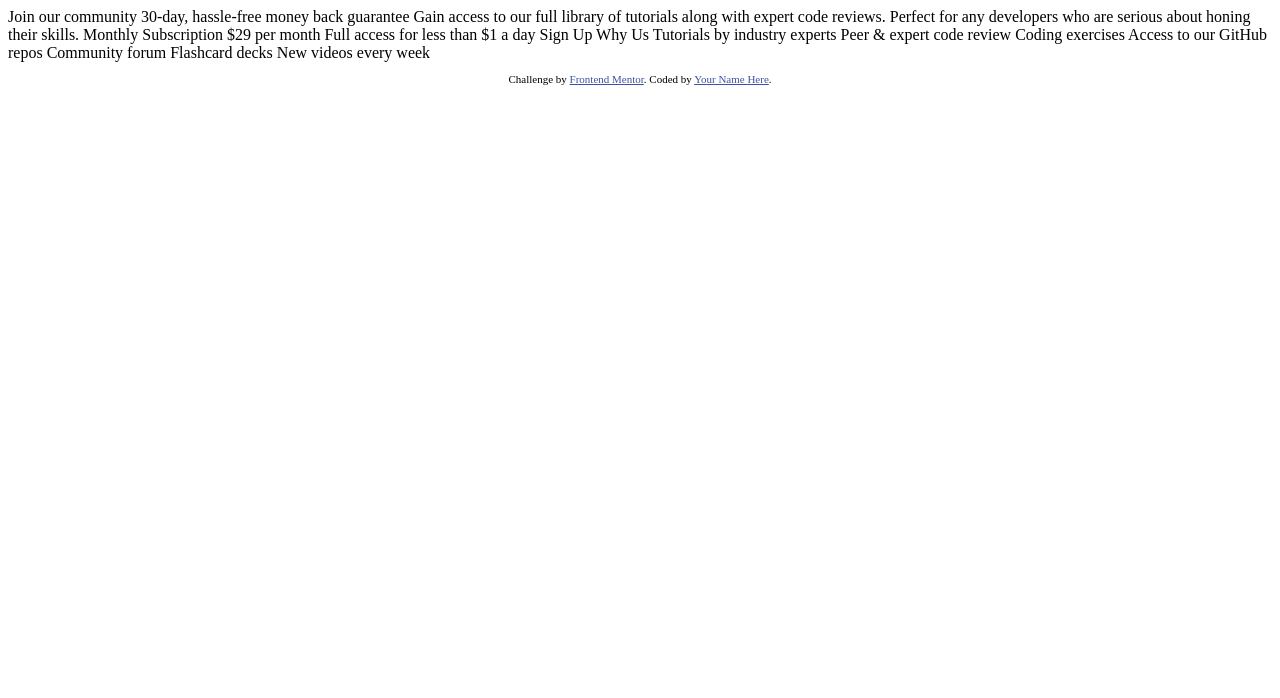
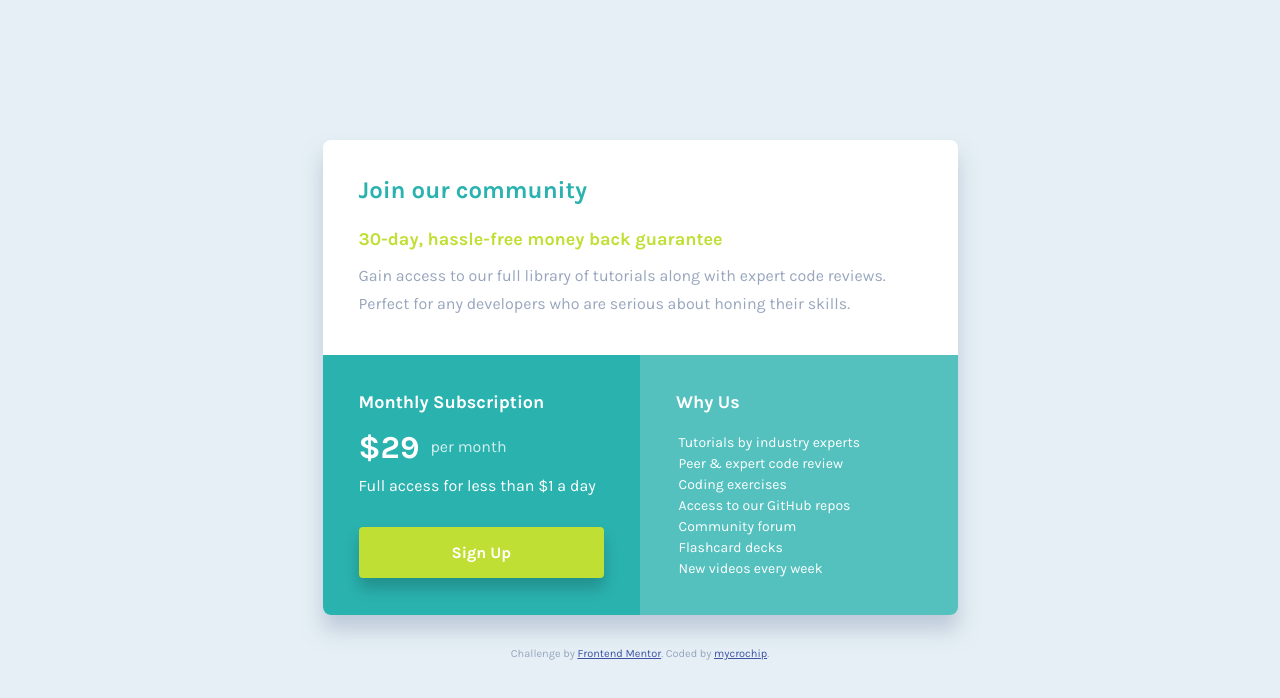
Before and after one commit to mycrochip/single-price-grid-component, a plain HTML site: page index.html in a window 1280 px wide. Drawn offline with Linux system fonts and the light colour scheme.

Commit message:
Completed challenge

```diff
--- /dev/null
+++ b/index.css
@@ -0,0 +1,253 @@
+/* Google Fonts */
+@import url('https://fonts.googleapis.com/css2?family=Karla:wght@400;700&display=swap');
+
+:root {
+    /* Layout */
+    --vw-mobile: 375px;
+    --vw-desktop: 1440px;
+
+    /* Colors */
+    --clr-primary-400: hsl(179, 62%, 43%);
+    --clr-primary-500: hsl(71, 73%, 54%);
+
+    --clr-primary-a: 179 62% 43%;
+
+    --clr-neutral-400: hsl(218, 22%, 67%);
+    --clr-neutral-500: hsl(204, 43%, 93%);
+    --clr-neutral-1000: hsl(0, 0%, 100%);
+
+    --clr-neutral-0-a: 0 0% 0%;
+    --clr-neutral-1000-a: 0 0% 100%;
+
+    /* --clr-shadow-700: hsla(218, 22%, 67%, 0.5);
+    --clr-shadow-300: rgba(0, 0, 0, 0.5); */
+
+    /* Typography */
+    --ff-primary: 'Karla', sans-serif;
+    --fs-primary: 1rem;
+    --fw-400: 400;
+    --fw-700: 700;
+}
+
+*,
+*::before,
+*::after {
+    box-sizing: border-box;
+    margin: 0;
+}
+
+body {
+    background-color: var(--clr-neutral-500);
+    color: var(--clr-neutral-400);
+    font-family: var(--ff-primary);
+    font-size: var(--fs-primary);
+    font-weight: var(--fw-400);
+    padding-inline: calc(0.0853 * 100vw); /*2rem : 16/375*/
+    display: flex;
+    flex-direction: column;
+    justify-content: center;
+    align-items: center;
+    min-height: 100vh;
+}
+
+pre {
+    font-family: inherit;
+    margin-left: -1.7rem;
+}
+
+
+.wrapper {
+    display: grid;
+    grid-template-areas:
+                        "section--1"
+                        "section--2"
+                        "section--3";
+    justify-content: center;
+    align-items: center;
+    background-color: var(--clr-neutral-1000);
+    max-width: 39.6875rem; /* 635px*/
+    border-radius: 0.25rem;
+    overflow: hidden;
+    margin-block-end: 2rem;
+    box-shadow: 0 15px 20px var(--clr-shadow-700, hsla(218, 22%, 67%, 0.5));
+}
+
+.section--1 {
+    grid-area: section--1;
+}
+
+.section--1__title {
+    color: var(--clr-primary-400);
+    font-size: 1.21875rem; /*19.5px*/
+}
+
+.section--1__subtitle {
+    font-size: 0.90625rem; /*14.5px*/
+    color: var(--clr-primary-500);
+    padding-bottom: 1.5rem;
+}
+
+.section--1__text {
+    font-size: 0.8125rem;
+    line-height: 1.8;
+    padding-bottom: 0.5rem;
+}
+
+.section--2 {
+    grid-area: section--2;
+    background-color: var(--clr-primary-400);
+    font-size: 1rem;
+}
+
+.section--2__pricing {
+    position: relative;
+    margin-inline-start: 4.75rem;
+    padding-bottom: 1rem;
+    color: hsla( var(--clr-neutral-1000-a) / 0.8);
+}
+
+.section--2__pricing .price {
+    position: absolute;
+    margin-inline: -4.5rem;
+    margin-block: -0.5rem 0;
+    color: var(--clr-neutral-1000);
+    font-size: 2rem;
+    font-weight: var(--fw-700);
+}
+
+.section--2__text {
+    font-size: 1rem;
+}
+
+.sign-up-btn {
+    font-family: inherit;
+    font-size: 1rem;
+    font-weight: var(--fw-700);
+    color: var(--clr-neutral-1000);
+    background-color: var(--clr-primary-500);
+    border: none;
+    border-radius: 0.25rem;
+    width: 100%;
+    margin-top: 2rem;
+    padding: 0.8rem;
+    box-shadow: 0 10px 15px hsla( var(--clr-neutral-0-a) / 0.2 );
+}
+
+.section--3 {
+    grid-area: section--3;
+    background-color: hsl( var(--clr-primary-a) / 0.8 );
+}
+
+.section--3__text {
+    font-size: 0.875rem; /*14px*/
+    line-height: 1.5;
+}
+
+.section {
+    padding: 6.4vw; /* 24px/375px  * 100vw*/
+}
+
+.section--2,
+.section--3 {
+    color: var(--clr-neutral-1000);
+}
+
+.section--1__title,
+.section--2__title,
+.section--3__title {
+    font-weight: var(--fw-700);
+    padding-bottom: 1.5rem;
+}
+
+.section--2__title,
+.section--3__title {
+    font-size: 1.125rem; /*18px*/
+}
+
+.attribution {
+    font-size: 11px;
+    text-align: center;
+}
+
+.attribution a {
+    color: hsl(228, 45%, 44%);
+}
+
+@media only screen and (min-width: 960px) {
+
+    pre {
+        margin-left: -1.5rem;
+    }
+
+    .wrapper {
+        margin-inline: auto;
+        border-radius: 0.5rem;
+        grid-template-areas:
+                            "section--1 section--1"
+                            "section--2 section--3";
+        grid-template-columns: 1fr 1fr;
+    }
+
+    .section {
+        padding: 2.25rem;
+    }
+
+    .section--1__title {
+        font-size: 1.5rem;
+    }
+
+    .section--1__subtitle {
+        font-size: 1.125rem;
+        padding-bottom: 0.75rem;
+    }
+
+    .section--1__text {
+        font-size: 1rem;
+        padding-bottom: 0;
+    }
+
+    .section--2__text {
+        padding-top: 1rem;
+    }
+
+    .section--2,
+    .section--3 {
+        height: 100%;
+        font-size: 0.9375rem;
+    }
+
+    .section--2__title,
+    .section--3__title {
+        font-size: 1.125rem;
+    }
+
+    .section--2__pricing {
+        margin-inline-start: 4.5rem;
+        padding-bottom: 0.25rem;
+        font-size: 1rem;
+    }
+
+    .section--2__pricing .price {
+        margin-inline-start: -4.5rem;
+        font-size: 2rem;
+    }
+
+    .section--3__title {
+        padding-bottom: 1.2rem;
+    }
+
+
+    .sign-up-btn {
+        font-size: 1rem;
+        width: 100%;
+        margin-top: 2rem;
+        padding: 1rem;
+        box-shadow: 0 10px 15px hsla( var(--clr-neutral-0-a) / 0.2 );
+    }
+
+    .section--3__text {
+        font-size: 0.875rem; /*13px*/
+        line-height: 1.5;
+    }
+
+}
--- a/index.html
+++ b/index.html
@@ -5,45 +5,51 @@
   <meta name="viewport" content="width=device-width, initial-scale=1.0"> <!-- displays site properly based on user's device -->
 
   <link rel="icon" type="image/png" sizes="32x32" href="./images/favicon-32x32.png">
+  <link rel="stylesheet" type="text/css" href="index.css">
 
   <title>Frontend Mentor | Single Price Grid Component</title>
 
-  <!-- Feel free to remove these styles or customise in your own stylesheet 👍 -->
-  <style>
-    .attribution { font-size: 11px; text-align: center; }
-    .attribution a { color: hsl(228, 45%, 44%); }
-  </style>
 </head>
+
 <body>
-  Join our community
+  <main class="wrapper">
+    <section class="section section--1">
+      <h2 class="section--1__title">Join our community</h2>
 
-  30-day, hassle-free money back guarantee
+      <h3 class="section--1__subtitle">30-day, hassle-free money back guarantee</h3>
 
-  Gain access to our full library of tutorials along with expert code reviews.
-  Perfect for any developers who are serious about honing their skills.
+      <p class="section--1__text">Gain access to our full library of tutorials along with expert code reviews.
+        Perfect for any developers who are serious about honing their skills.</p>
+    </section>
 
-  Monthly Subscription
+    <section class="section section--2">
+      <h2 class="section--2__title">Monthly Subscription</h2>
 
-  &dollar;29 per month
+      <p class="section--2__pricing"><span class="price">&dollar;29 </span>per month</p>
 
-  Full access for less than &dollar;1 a day
+      <p class="section--2__text">Full access for less than &dollar;1 a day</p>
 
-  Sign Up
+      <button class="sign-up-btn">Sign Up</button>
+    </section>
 
-  Why Us
+    <section class="section section--3">
+      <h2 class="section--3__title">Why Us</h2>
 
+      <pre class="section--3__text">
         Tutorials by industry experts
         Peer &amp; expert code review
         Coding exercises
         Access to our GitHub repos
         Community forum
         Flashcard decks
-  New videos every week
+        New videos every week</pre>
+    </section>
+  </main>
 
   <footer>
     <p class="attribution">
-      Challenge by <a href="https://www.frontendmentor.io?ref=challenge" target="_blank">Frontend Mentor</a>.
-      Coded by <a href="#">Your Name Here</a>.
+      Challenge by <a href="https://www.frontendmentor.io?r ef=challenge" target="_blank">Frontend Mentor</a>.
+      Coded by <a href="https://www.frontendmentor.io/profile/mycrochip">mycrochip</a>.
     </p>
   </footer>
 </body>
```
Also changed, not shown: images/screenshot--desktop.jpg (added), images/screenshot--mobile.jpg (added), images/screenshot--tablet.jpg (added), 1 other file. Lines whose indentation alone changed are shown as unchanged.
